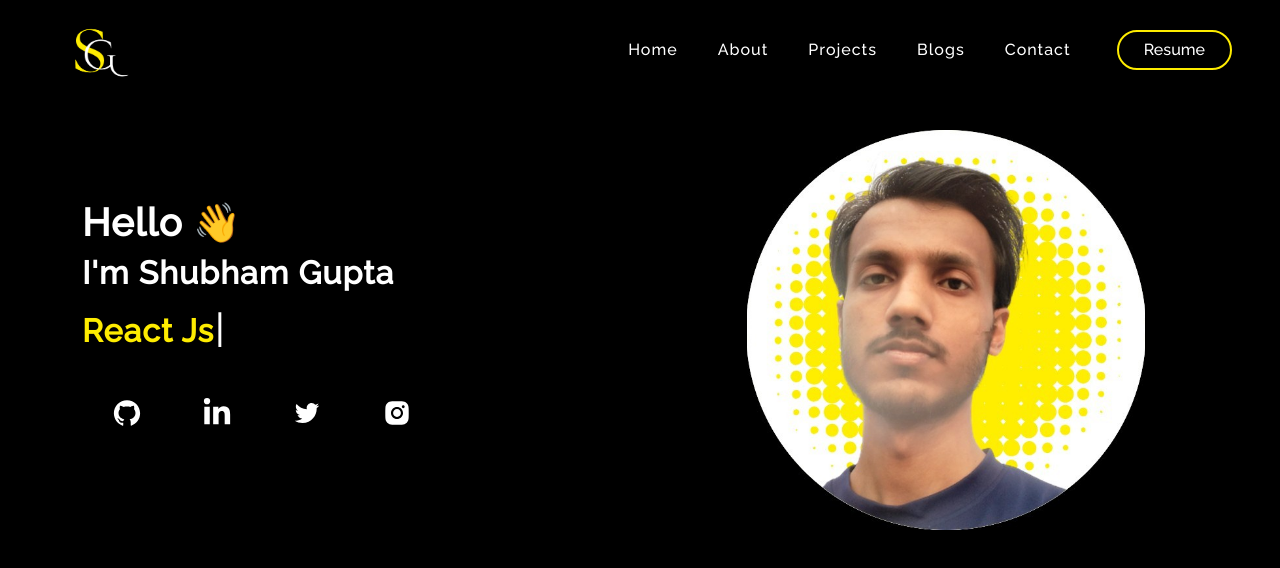
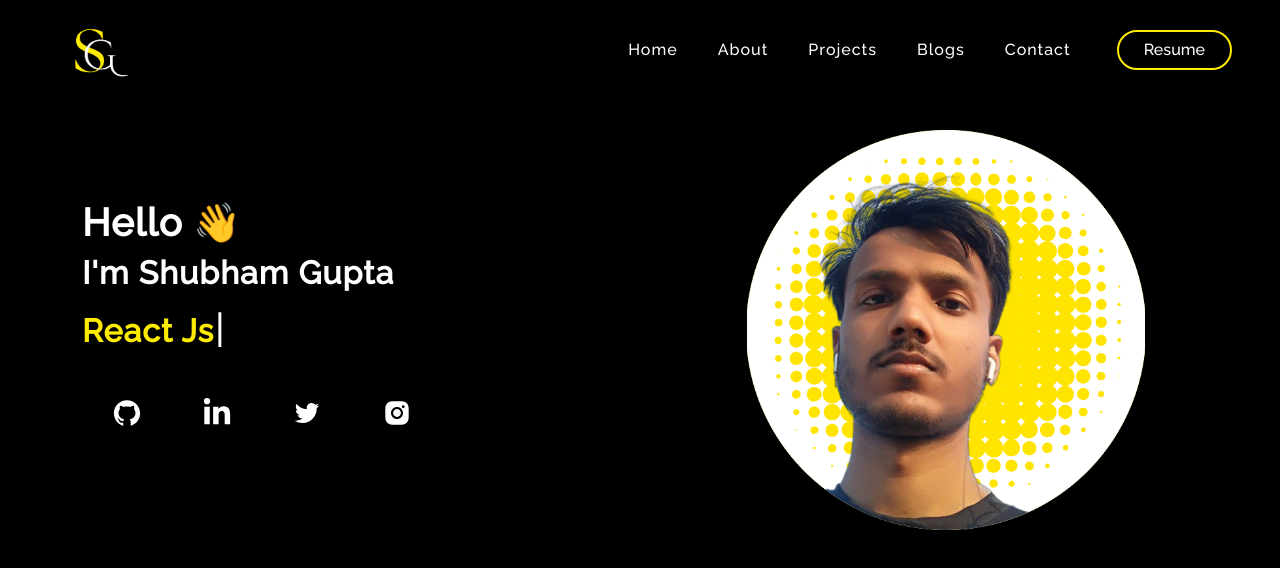
Before and after one commit to Shubhcs01/Portfolio, a React (Create React App) app: page / in a window 1280 px wide. Shown: the top 568 px of the page. Built offline with nearby package versions, Linux system fonts and the light colour scheme; a web font is replaced by a local one.

Commit message:
profile pic updated

```diff
--- a/src/pages/style.css
+++ b/src/pages/style.css
@@ -241,7 +241,7 @@ background-image: linear-gradient(315deg, #fbb034 0%, #ffdd00 74%); */
   margin-top: 50px;
   max-width: 398px;
   height: 400px;
-  background-image: url(../Assets/SHUBHAMPIC.jpg);
+  background-image: url(../Assets/profile-pic.png);
   background-size: cover;
   background-position: center;
   border-radius: 40%;
```
Also changed, not shown: src/Assets/profile-pic.png (added).
